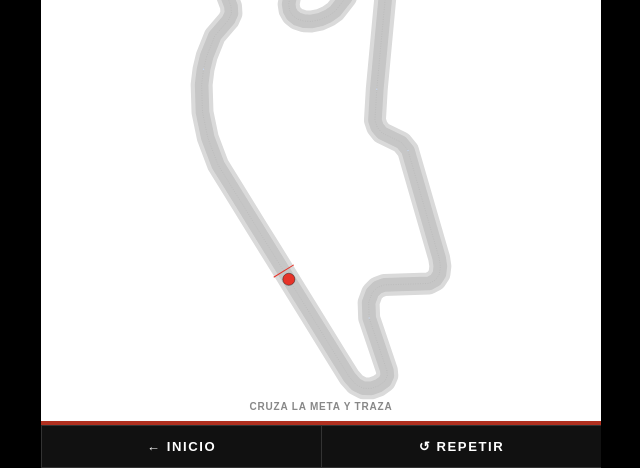
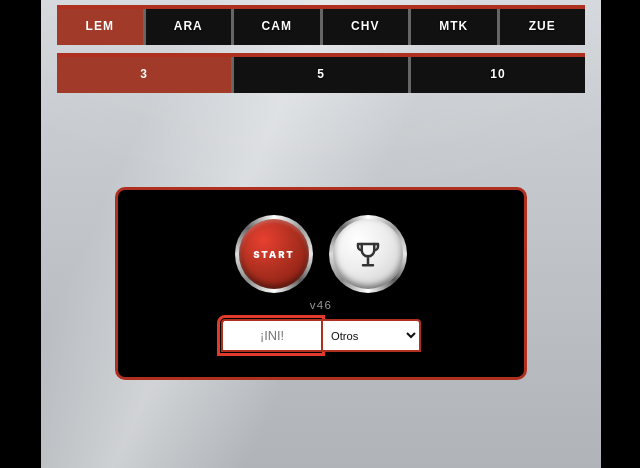
Before and after one commit to RDSK27/rds-circuit-test, a plain HTML site: page index.html in a window 1280 px wide. Both pictures are taken after a click on the button "START". Shown: the part 332-800 px from the top of the page, without its empty margins (319-959 px from the left). Drawn offline with Linux system fonts and the light colour scheme; no server answers.

Commit message:
rds-circuit-test-v46: iniciales obligatorias para empezar (ya no se guarda RDS por defecto) y la identidad que llega de SuiteRDS se aplica una sola vez y se quita de la direccion
Co-Authored-By: Claude Opus 5.5 <noreply@anthropic.com>

```diff
--- a/index.html
+++ b/index.html
@@ -337,7 +337,7 @@ if('serviceWorker' in navigator){
           <button class="start-btn rank-btn" ontouchend="event.stopPropagation();" onclick="showRanking()" aria-label="Ranking"><svg viewBox="0 0 24 24" width="30" height="30" fill="none" stroke="#333333" stroke-width="2" stroke-linecap="round" stroke-linejoin="round" aria-hidden="true"><path d="M8 21h8M12 13.5v7.5M7 4h10v5a5 5 0 0 1-10 0V4z"/><path d="M7 4H4v2a3 3 0 0 0 3 3M17 4h3v2a3 3 0 0 1-3 3"/></svg></button>
         </div>
       </div>
-  <div class="app-ver" style="margin-top:6px;padding-top:0;">v45</div>
+  <div class="app-ver" style="margin-top:6px;padding-top:0;">v46</div>
   <div id="user-name-bar" style="margin-top:8px;">
     <div style="display:flex;width:200px;gap:0;margin:0 auto;">
       <input id="user-ini-input" type="text" maxlength="3" placeholder="INI" autocomplete="off" autocapitalize="characters" autocorrect="off" spellcheck="false" enterkeyhint="done"
@@ -587,6 +587,7 @@ function startGame(){
   S.s1=selVal('seg1')||'a';
   S.s2=selVal('seg2')||'a';
   S.s3=selVal('seg3')||'a';
+  if(!rdsIniOk()) return;
   var nm=($('user-ini-input').value||'RDS').toUpperCase().replace(/[^A-Z]/g,'').slice(0,3);
   S.name=nm||'RDS';
   S.sport=($('user-sport-select')&&$('user-sport-select').value)||'';
@@ -1499,7 +1500,22 @@ document.addEventListener('click', function(e){ if(e.target.closest && e.target.
     }
   }catch(e){}
   }
-  if(document.readyState==='complete') applyUrlIdentity(); else window.addEventListener('load', applyUrlIdentity);
+  /* 2026-11-16: la identidad que llega de SuiteRDS (?ini=&dep=) se aplica UNA vez y se quita de la direccion: antes, cada recarga
+     (p. ej. al actualizarse la app sola) volvia a poner ese nombre encima de lo que hubiera escrito el deportista. */
+  function rdsUrlOnce(){
+    applyUrlIdentity();
+    try{ var u=new URL(location.href); if(u.searchParams.has('ini')||u.searchParams.has('dep')){ u.searchParams.delete('ini'); u.searchParams.delete('dep'); var q=u.searchParams.toString(); history.replaceState(history.state,'',u.pathname+(q?'?'+q:'')+u.hash); } }catch(e){}
+  }
+  if(document.readyState==='complete') rdsUrlOnce(); else window.addEventListener('load', rdsUrlOnce);
+  /* 2026-11-16: iniciales obligatorias. Sin ellas se guardaba "RDS" (y con el deporte por defecto, RDS-OTR). */
+  window.rdsIniOk=function(){
+    var el=document.getElementById('user-ini-input')||document.getElementById('home-initials'); if(!el) return true;
+    if((el.value||'').replace(/[^A-Za-z]/g,'')) return true;
+    el.style.outline='3px solid #e23b2e'; el.style.outlineOffset='1px'; el.placeholder='\u00a1INI!';
+    if(!el._rdsIni){ el._rdsIni=1; el.addEventListener('input', function(){ if(el.value){ el.style.outline=''; el.placeholder='INI'; } }); }
+    try{ el.scrollIntoView({block:'center'}); }catch(e){} try{ el.focus(); }catch(e){}
+    return false;
+  };
 })();
 </script>
 <script type="module">
--- a/sw.js
+++ b/sw.js
@@ -1,5 +1,5 @@
 /* RDS Circuit - Service Worker */
-var CACHE = 'circuit-v41';
+var CACHE = 'circuit-v42';
 var ASSETS = [
   './',
   './index.html',
```
